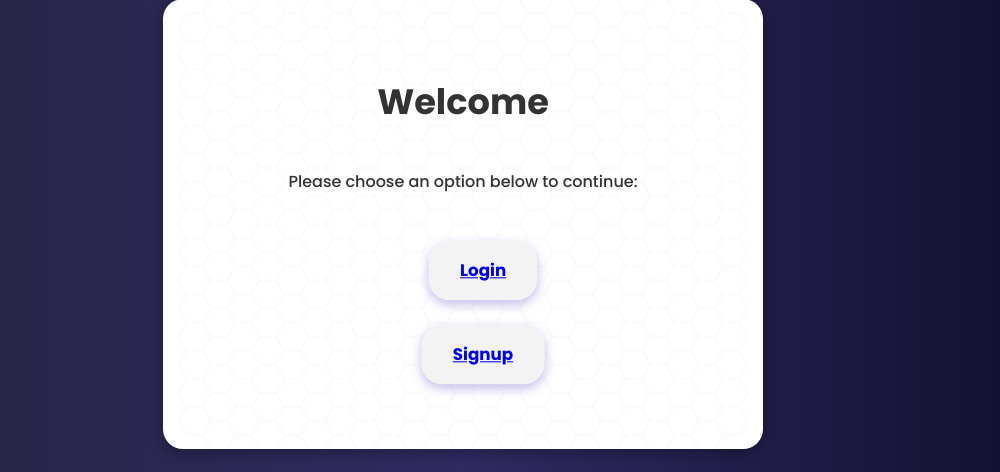
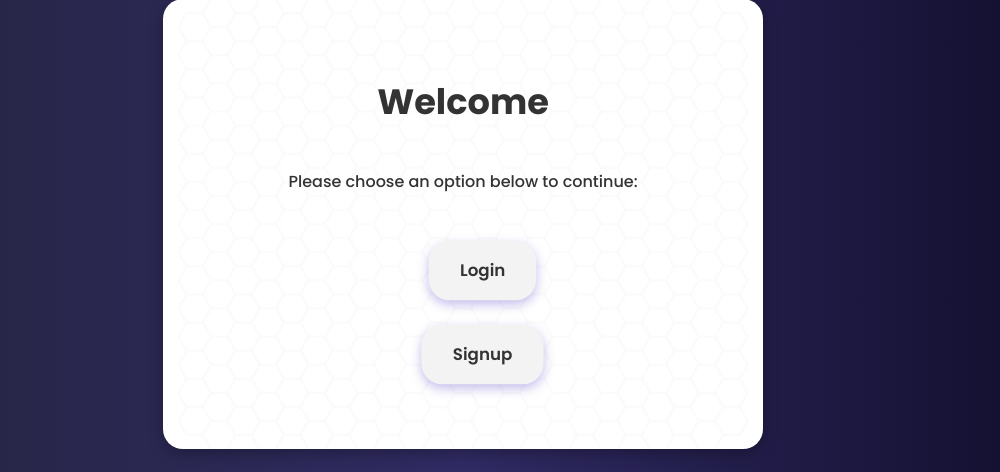
Before and after one commit to YAEGER01/CCT, a PHP site: page / in a window 1280 px wide. Shown: the part 208-680 px from the top of the page, without its empty margins (177-1177 px from the left). Run offline with PHP 8.4, Linux system fonts and the light colour scheme.

Commit message:
fixed text deco on link

```diff
--- a/index.php
+++ b/index.php
@@ -114,13 +114,16 @@ p {
 
 /* Additional Link Styling */
 .link {
-    color: #ffeba7;
+    color: #333;
+
     transition: color 0.3s ease;
     font-weight: 600;
+    text-decoration: none;
 }
 
 .link:hover {
-    color: #c4c3ca;
+    text-decoration: none;
+    color: #ffeba7;
 }
 
 /* Responsive Design */
@@ -171,8 +174,8 @@ p {
         <h1 class="h1">Welcome</h1>
         <p class="p">Please choose an option below to continue:</p>
         <ul>
-            <li class="btn"><a href="login.php">Login</a></li> <br><br>
-            <li class="btn"><a href="signup.php">Signup</a></li>
+            <li class="btn"><a class="link" href="login.php">Login</a></li> <br><br>
+            <li class="btn"><a class="link" href="signup.php">Signup</a></li>
         </ul>
     </div>
 </body>
```
